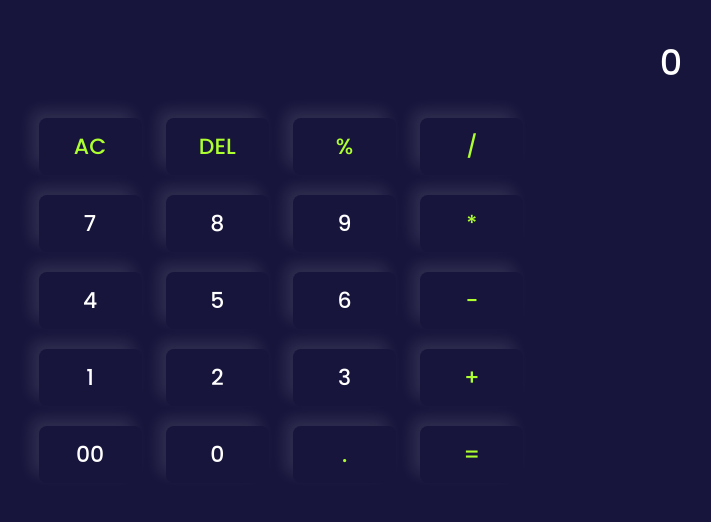
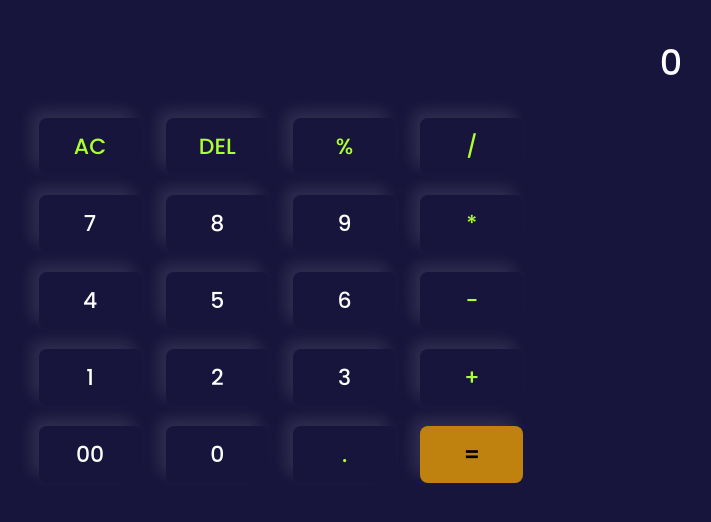
Before and after one commit to Roshan-sonje/calculator, a plain HTML site: page index.html in a window 1280 px wide. Shown: the part 188-710 px from the top of the page, without its empty margins (257-968 px from the left). Drawn offline with Linux system fonts and the light colour scheme.

Commit message:
Update index.html

```diff
--- a/index.html
+++ b/index.html
@@ -43,7 +43,7 @@
             <button>00</button>
             <button>0</button>
             <button class="green">.</button>
-            <button class="green">=</button>
+            <button class="green orange">=</button>
         </div>
     </div>
 
```
